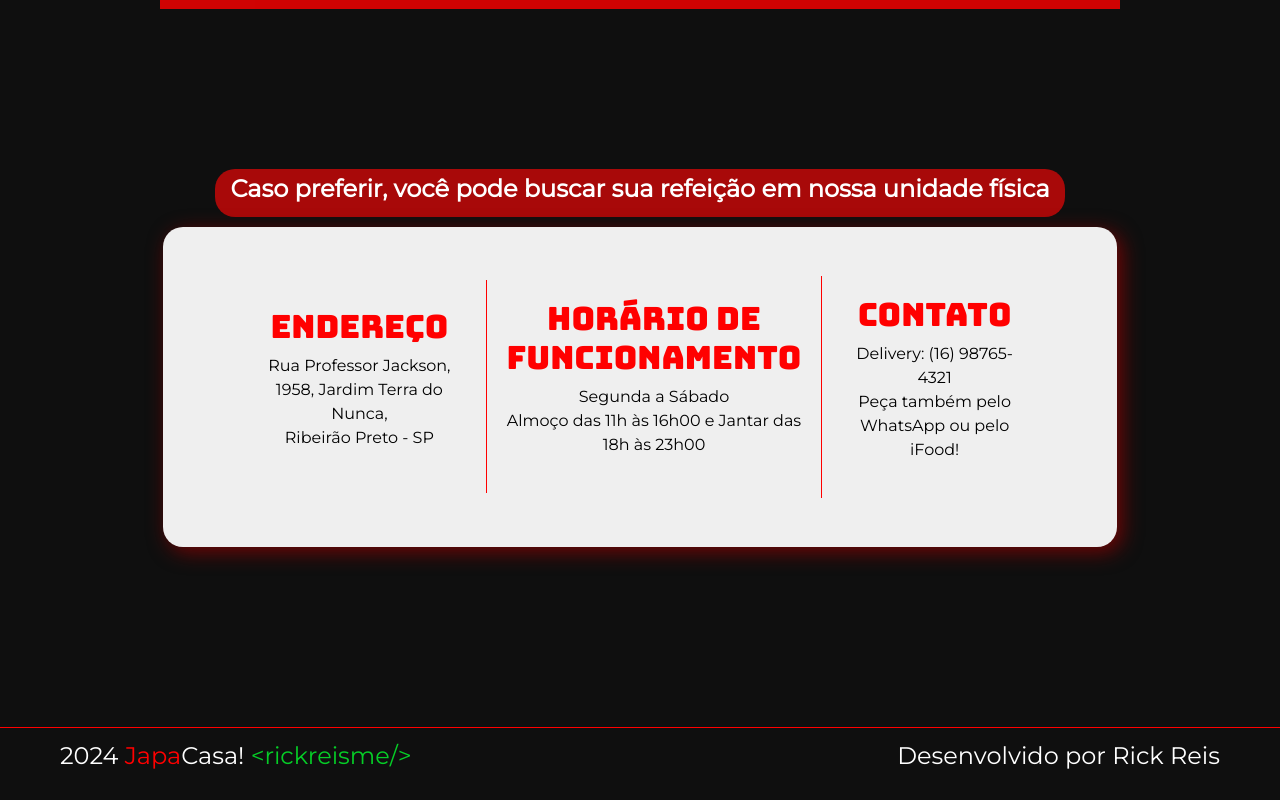
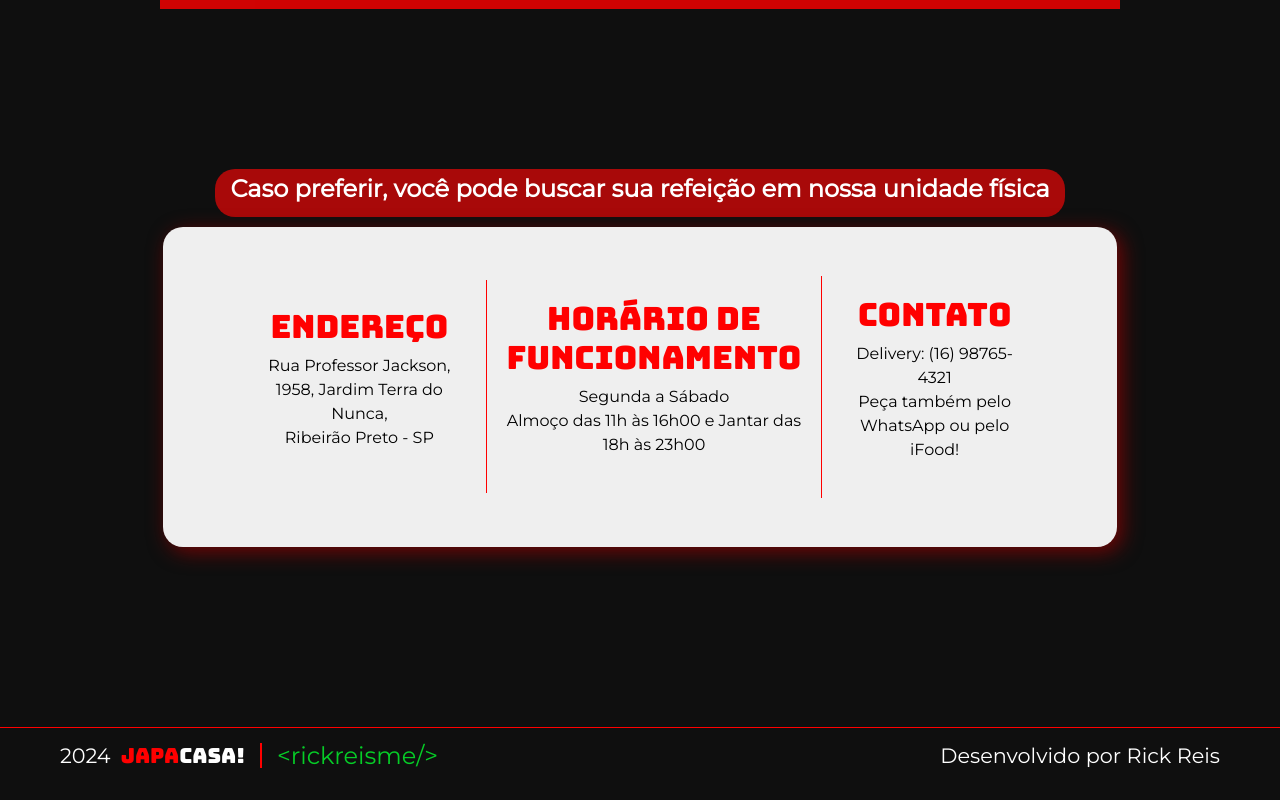
Before and after one commit to rickreisme/JapaCasa, a React (Vite) app: page / in a window 1280 px wide. Shown: the part 1800-2600 px from the top of the page. Built offline with nearby package versions, Linux system fonts and the light colour scheme.

Commit message:
FIX - ajustando Footer

```diff
--- a/src/assets/styles/footer.scss
+++ b/src/assets/styles/footer.scss
@@ -7,7 +7,7 @@ footer {
     color: white;
     background-color: #0f0f0f;
     font-family: "Montserrat", sans-serif;
-    font-size: 1.5rem;
+    font-size: 1.3rem;
     border-top: 1px solid #ff0000;
     margin-top: 100px;
     padding: 0;
@@ -15,17 +15,40 @@ footer {
     .container-footer {
         display: flex;
         justify-content: space-between;
+        align-items: center;
         width: 100%;
-        max-width: 1200px;
-        padding: 10px 20px;
+        margin: 10px 60px;
 
-        .rickreisme {
-            color: #06cd27;
-            font-size: 1.5rem;
-        }
+        .logos {
+            display: flex;
+            align-items: center;
+            gap: 15px;
 
-        span {
-            color: red;
+            span {
+                color: red;
+            }
+
+            .jpc {
+                display: flex;
+                align-items: center;
+                gap: 10px;
+
+                .jpc-logo {
+                    font-family: "Bungee", sans-serif;
+                }
+
+                &::after {
+                    content: "";
+                    border: 1px solid red;
+                    height: 25px;
+                    margin-left: 5px;
+                }
+            }
+
+            .rickreisme {
+                color: #06cd27;
+                font-size: 1.5rem;
+            }
         }
     }
 }
--- a/src/components/Footer.tsx
+++ b/src/components/Footer.tsx
@@ -1,4 +1,4 @@
-import '../assets/styles/footer.scss'
+import "../assets/styles/footer.scss";
 
 const currentYear = new Date().getFullYear();
 
@@ -7,15 +7,28 @@ const Footer = () => {
         <>
             <footer>
                 <div className="container-footer">
-                    <p>
-                        {currentYear} <span>Japa</span>Casa! <a target="_blank" href="https://github.com/rickreisme">
-                            <span className="rickreisme">&lt;rickreisme/&gt;</span></a>
-                    </p>
-                    <p>Desenvolvido por Rick Reis</p>
+                    <div className="logos">
+                        <div className="jpc">
+                            {currentYear}
+                            <div className="jpc-logo">
+                                <span>Japa</span>Casa!
+                            </div>
+                        </div>
+
+                        <a target="_blank" href="https://github.com/rickreisme">
+                            <span className="rickreisme">
+                                &lt;rickreisme/&gt;
+                            </span>
+                        </a>
+                    </div>
+
+                    <div className="credits">
+                        Desenvolvido por Rick Reis
+                    </div>
                 </div>
             </footer>
         </>
-    )
-}
+    );
+};
 
-export default Footer
+export default Footer;
```
